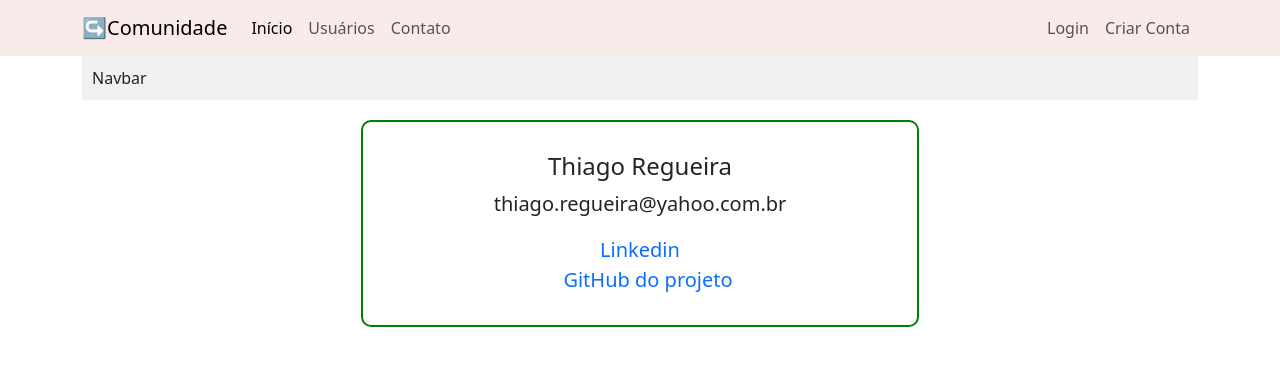
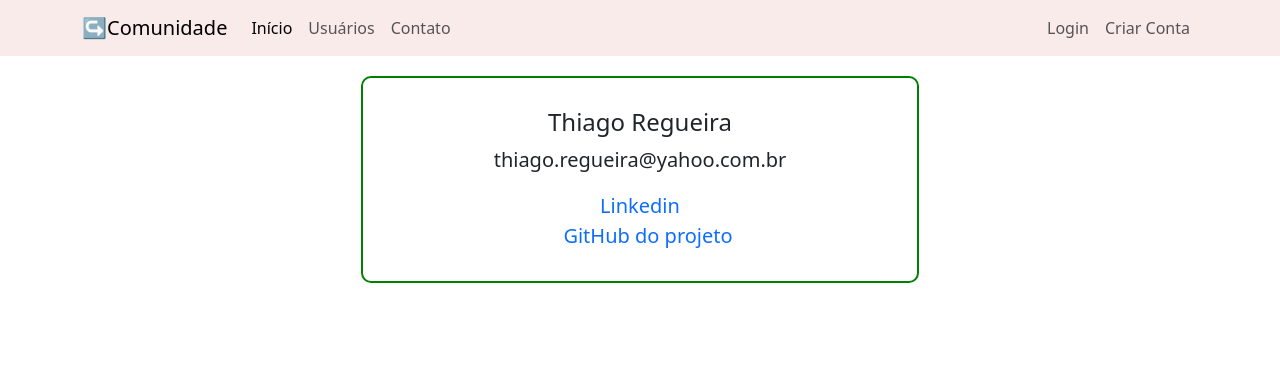
Before and after one commit to thiagoregueira/Blog_Comunidade_Flask, a Flask app: page /contato in a window 1280 px wide. Shown: the top 366 px of the page. Run offline with Flask 3, Linux system fonts and the light colour scheme.

Commit message:
Remove navbar from contato.html

```diff
--- a/comunidade/templates/contato.html
+++ b/comunidade/templates/contato.html
@@ -1,7 +1,7 @@
 {% extends 'base.html' %}
 
 {% block body %}
-<div class="navbar" style="margin-bottom: 20px; padding: 10px; background-color: #f0f0f0;">Navbar</div>
+
 
 <div class="card"
     style="width: 50%; margin: 0 auto; border: 2px solid green; padding: 30px; text-align: center; margin-top: 20px;">
```
